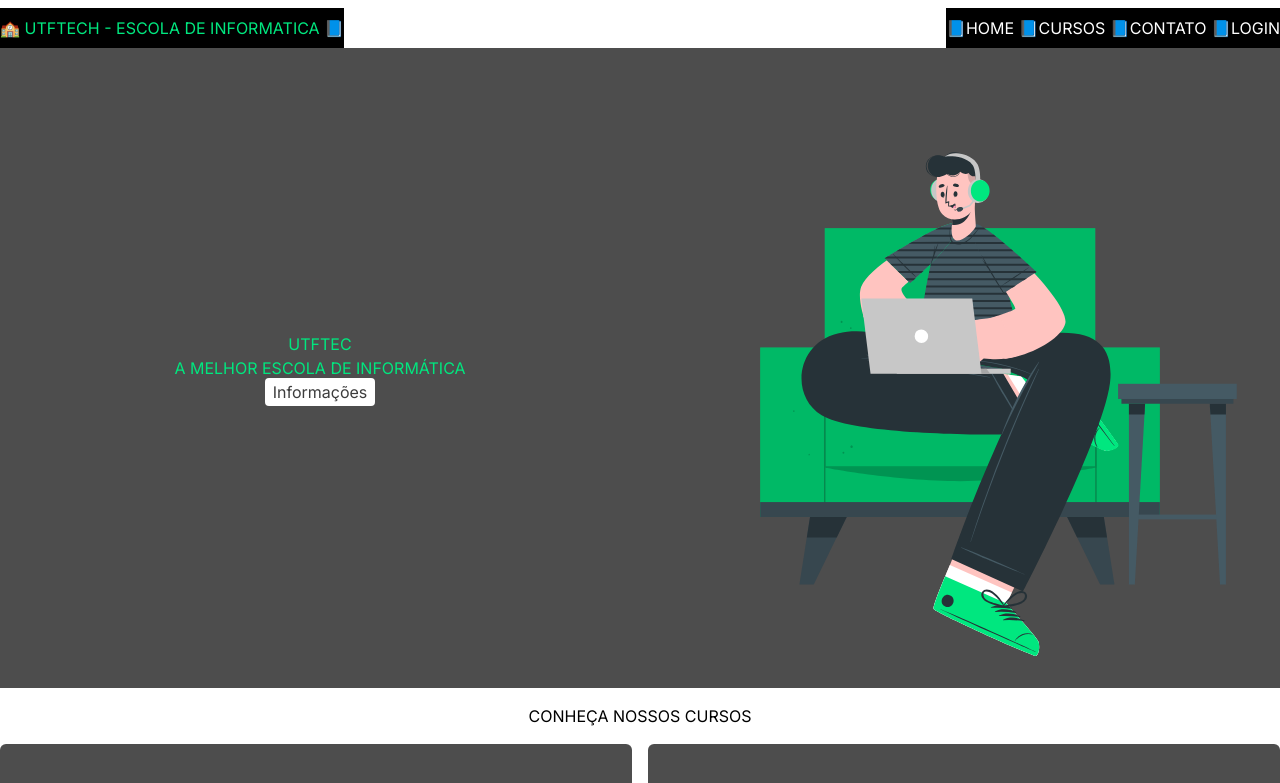
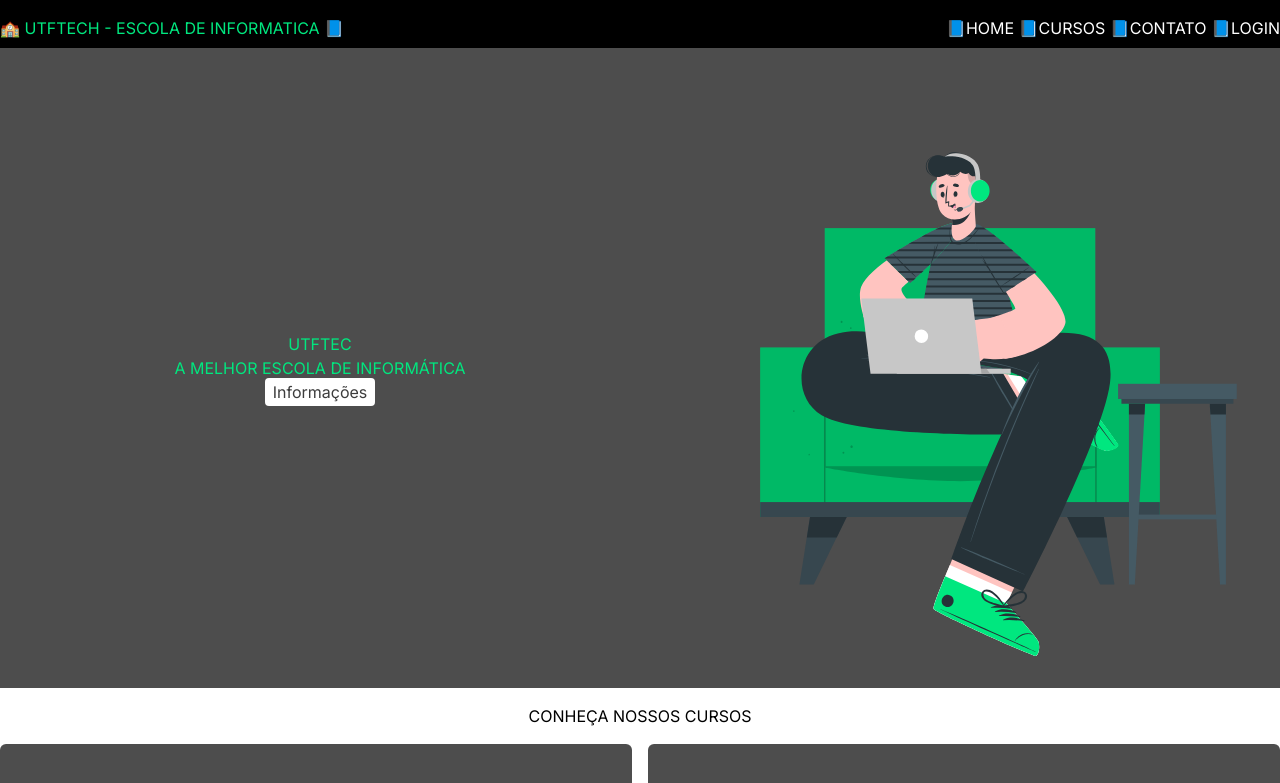
Before and after one commit to joaovansan/dsw2023, a Next.js app: page / in a window 1280 px wide. Shown: the top 783 px of the page. Built offline with nearby package versions, Linux system fonts and the light colour scheme.

Commit message:
fix header color black

```diff
--- a/app/components/Footer.tsx
+++ b/app/components/Footer.tsx
@@ -53,7 +53,7 @@ export default function Footer() {
 
   </div>
 
-  <div className="text-center text-[#00e77f] border-t border-[green] mt-2">
+  <div className="text-center border-t border-[green] mt-2">
     <p> Copyright UTFPR 2023 By alunos Desenvolvimento de sistemas Web </p>
   </div>
 
--- a/app/components/Header.tsx
+++ b/app/components/Header.tsx
@@ -3,7 +3,7 @@ export default function Header() {
 
         <div>
         <header
-      className="text-center text-white pt-2 md:flex itens-center justify-between"
+      className="text-center bg-[black] pt-2 md:flex itens-center justify-between"
     >
         <h4 className="text-[#00e77f] bg-[black] pt-[8px] pb-2 py-8">
         🏫 UTFTECH - ESCOLA DE INFORMATICA 📘
```
